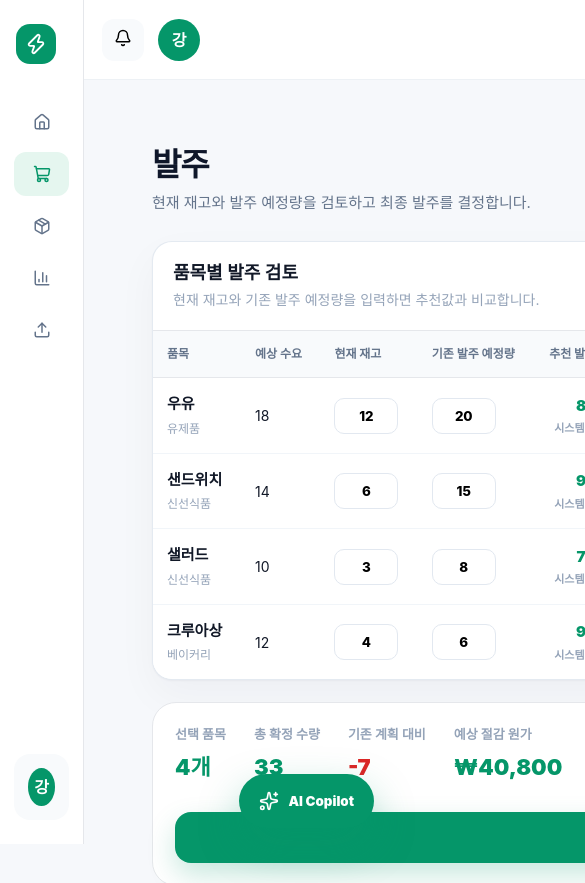
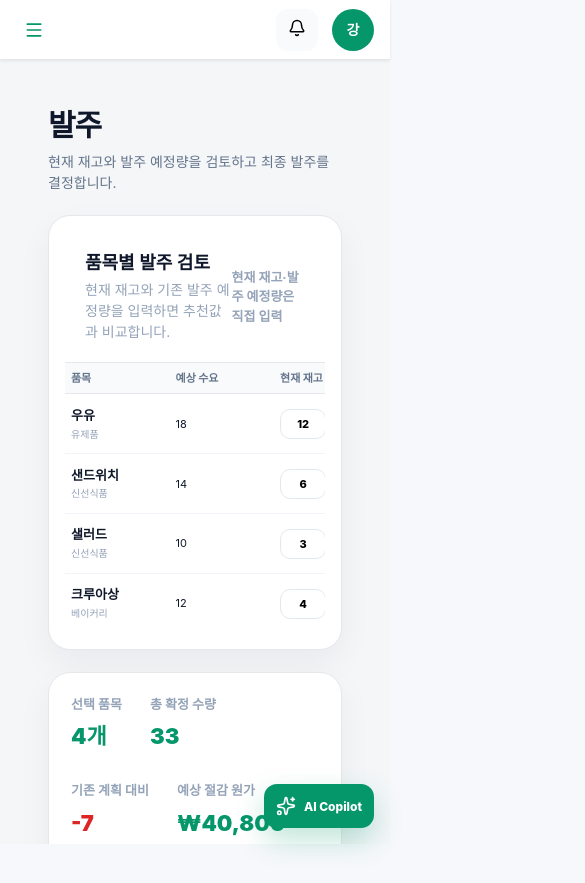
Before and after one commit to INHA-NETZERO/frontend, a React (Vite) app: page /order in a window 390 px wide. Shown: the top 883 px of the page, 585 px wide, since content can reach past the window. After the commit the page ends 844 px from the top, so only its background shows below. Built offline with nearby package versions, Linux system fonts and the light colour scheme; a web font is replaced by a local one.

Commit message:
모든 페이지 상단 헤더 위치 고정 및 레이아웃 정렬

```diff
--- a/src/App.css
+++ b/src/App.css
@@ -815,7 +815,7 @@ select {
 
 .order-table {
   width: 100%;
-  min-width: 1280px;
+  min-width: 1150px;
   border-collapse: collapse;
 }
 
@@ -1477,11 +1477,39 @@ select {
   box-shadow: 0 18px 42px rgba(5, 150, 105, 0.34);
 }
 
+/* ===== AI Copilot 챗봇 ===== */
+
+.copilot-fab {
+  position: fixed;
+  bottom: 28px;
+  right: 28px;
+  height: 50px;
+  padding: 0 18px;
+  z-index: 40;
+  background: #059669;
+  color: white;
+  border: none;
+  border-radius: 13px;
+  font-weight: 800;
+  font-size: 14px;
+  cursor: pointer;
+  display: flex;
+  align-items: center;
+  gap: 8px;
+  box-shadow: 0 12px 28px rgba(5, 150, 105, 0.25);
+  transition: all 0.3s ease;
+}
+
+.copilot-fab:hover {
+  transform: translateY(-2px);
+  box-shadow: 0 16px 36px rgba(5, 150, 105, 0.35);
+}
+
 .copilot-panel {
   position: fixed;
   right: 28px;
-  bottom: 94px;
-  z-index: 60;
+  bottom: 86px;
+  z-index: 50;
   width: 430px;
   max-height: 720px;
   background: white;
@@ -1491,7 +1519,7 @@ select {
   overflow: hidden;
 }
 
-.copilot-header {
+.old-copilot-panel {
   height: 76px;
   padding: 18px 20px;
   border-bottom: 1px solid #e5e7eb;
@@ -2390,7 +2418,7 @@ body {
 
 .sales-upload-hero {
   display: grid;
-  grid-template-columns: 1.2fr 0.8fr;
+  grid-template-columns: 1fr 1fr;
   gap: 18px;
   margin-bottom: 22px;
 }
@@ -2534,22 +2562,498 @@ body {
   box-shadow: 0 18px 40px rgba(15, 23, 42, 0.08);
 }
 
-.waste-panel {
-  background: #ECFDF5;
-  border-color: #BBF7D0;
-}
-
-.carbon-panel {
-  background: #EFF6FF;
-  border-color: #BFDBFE;
-}
-
-.cost-panel {
-  background: #FFF7ED;
-  border-color: #FED7AA;
-}
-
-.range-panel {
-  background: #F0FDFA;
-  border-color: #99F6E4;
-}
+/* ===== 반응형 레이아웃 (scale 제거) ===== */
+
+.app-shell {
+  display: flex;
+  min-height: 100vh;
+  background: #f4f6f8;
+  width: 100%;
+}
+
+/* ===== FINAL DESIGN SYSTEM OVERRIDE ===== */
+
+/* 전체 기준 */
+:root {
+  --bg: #f6f8fb;
+  --card: #ffffff;
+  --text: #0f172a;
+  --muted: #64748b;
+  --subtle: #94a3b8;
+  --border: #e5e7eb;
+  --green: #059669;
+
+  --radius-card: 22px;
+  --radius-inner: 14px;
+  --shadow-card: 0 14px 34px rgba(15, 23, 42, 0.05);
+}
+
+body {
+  background: var(--bg);
+  color: var(--text);
+  font-size: 14px;
+}
+
+/* 사이드바 통일 */
+.sidebar {
+  width: 230px !important;
+  padding: 24px 20px !important;
+}
+
+.main-content {
+  display: flex;
+  flex-direction: column;
+  flex: 1;
+  min-height: 100vh;
+  width: 100%;
+  margin-left: 250px;
+  background: #f4f6f8;
+}
+
+/* 상단 헤더 - 모든 페이지에서 일관됨 */
+.top-header {
+  position: sticky;
+  top: 0;
+  left: 0;
+  right: 0;
+  height: 70px;
+  min-height: 70px;
+  max-height: 70px;
+  padding: 0 28px;
+  display: flex;
+  align-items: center;
+  justify-content: flex-end;
+  gap: 14px;
+  background: #ffffff;
+  border-bottom: 1px solid #e5e7eb;
+  z-index: 30;
+  box-shadow: 0 1px 3px rgba(0, 0, 0, 0.08);
+}
+
+.search-box {
+  width: 320px !important;
+  height: 42px !important;
+  border-radius: 14px !important;
+}
+
+/* 모바일 메뉴 버튼 */
+.mobile-menu-btn {
+  display: none;
+  background: none;
+  border: none;
+  cursor: pointer;
+  padding: 8px;
+  color: #059669;
+  z-index: 35;
+}
+
+@media (max-width: 768px) {
+  .mobile-menu-btn {
+    display: flex;
+    align-items: center;
+    justify-content: center;
+    order: -1;
+    margin-right: auto;
+  }
+}
+
+/* 사이드바 오버레이 */
+.sidebar-overlay {
+  display: none;
+  position: fixed;
+  top: 0;
+  left: 0;
+  right: 0;
+  bottom: 0;
+  background: rgba(0, 0, 0, 0.5);
+  z-index: 35;
+}
+
+@media (max-width: 768px) {
+  .sidebar-overlay {
+    display: block;
+  }
+}
+
+/* 사이드바 닫기 버튼 (모바일) */
+.sidebar-close-btn {
+  display: none;
+  position: absolute;
+  top: 20px;
+  right: 20px;
+  background: none;
+  border: none;
+  cursor: pointer;
+  color: #64748b;
+  z-index: 200;
+}
+
+@media (max-width: 768px) {
+  .sidebar-close-btn {
+    display: flex;
+    align-items: center;
+    justify-content: center;
+  }
+}
+
+/* 페이지 콘텐츠 래퍼 */
+.page-wrapper {
+  flex: 1;
+  width: 100%;
+  max-width: 1600px;
+  margin: 0 auto;
+  padding: 32px;
+  box-sizing: border-box;
+  overflow-y: auto;
+  background: #f4f6f8;
+}
+
+.page {
+  width: 100% !important;
+  max-width: 1500px !important;
+  margin: 0 auto !important;
+}
+
+.page-header {
+  margin-bottom: 22px !important;
+}
+
+.page-header h2 {
+  font-size: 30px !important;
+  line-height: 1.15 !important;
+  letter-spacing: -0.04em;
+}
+
+.page-header p {
+  font-size: 14px !important;
+  color: var(--muted);
+}
+
+/* 카드 통일 */
+.panel,
+.stat-card,
+.home-insight,
+.order-guide,
+.order-summary-card,
+.sales-upload-left,
+.sales-requirement-card,
+.upload-card,
+.required-card,
+.waste-input-panel,
+.carbon-comparison-card,
+.chart-panel {
+  background: var(--card);
+  border: 1px solid var(--border);
+  border-radius: var(--radius-card) !important;
+  box-shadow: var(--shadow-card);
+}
+
+/* 카드 내부 여백 통일 */
+.panel,
+.chart-panel,
+.sales-upload-left,
+.sales-requirement-card,
+.waste-input-panel {
+  padding: 20px !important;
+}
+
+.stat-card {
+  padding: 20px !important;
+  min-height: 118px;
+}
+
+/* KPI 숫자 통일 */
+.stat-card strong {
+  font-size: 24px !important;
+  color: var(--text) !important;
+}
+
+.stat-card p {
+  font-size: 13px !important;
+  color: var(--muted);
+}
+
+/* 버튼 통일 */
+button,
+.confirm-order-btn,
+.primary-green-btn {
+  height: 42px;
+  border-radius: 13px;
+  font-size: 13px !important;
+  font-weight: 800;
+}
+
+.confirm-order-btn,
+.primary-green-btn {
+  padding: 0 18px !important;
+}
+
+/* 입력창 통일 */
+input,
+select {
+  height: 38px;
+  border-radius: 12px;
+  font-size: 13px;
+}
+
+/* 표 통일 */
+table {
+  width: 100%;
+  border-collapse: collapse;
+}
+
+th {
+  color: var(--muted);
+  font-size: 12px !important;
+  font-weight: 800;
+  white-space: nowrap;
+}
+
+td {
+  font-size: 13px !important;
+  white-space: nowrap;
+}
+
+.inventory-table th,
+.inventory-table td,
+.sales-table th,
+.sales-table td,
+.simple-table th,
+.simple-table td {
+  padding: 10px 9px !important;
+}
+
+/* 발주 표만 초압축 */
+.order-table {
+  width: 100%;
+  table-layout: fixed;
+}
+
+.order-table th,
+.order-table td {
+  padding: 8px 6px !important;
+  font-size: 11px !important;
+  line-height: 1.3;
+}
+
+.order-table td strong {
+  font-size: 13px !important;
+}
+
+.order-table td p,
+.reason-cell {
+  font-size: 10px !important;
+  line-height: 1.35;
+  white-space: normal;
+}
+
+.order-table .mini-input {
+  width: 46px !important;
+  height: 30px !important;
+  font-size: 11px !important;
+}
+
+.recommended-order strong {
+  font-size: 16px !important;
+}
+
+.recommended-order span {
+  font-size: 9px !important;
+}
+
+/* 판매 데이터 */
+.sales-upload-hero {
+  grid-template-columns: 1fr 0.9fr !important;
+  gap: 18px !important;
+}
+
+.file-drop.upgraded {
+  height: 150px !important;
+}
+
+/* ===== 반응형 디자인 ===== */
+
+/* 데스크톱 (1200px 이상) */
+@media (min-width: 1200px) {
+  .page-wrapper {
+    padding: 32px;
+  }
+
+  .sidebar {
+    width: 250px;
+    padding: 28px 24px;
+  }
+
+  .main-content {
+    margin-left: 250px;
+  }
+}
+
+/* 태블릿 (768px ~ 1199px) */
+@media (min-width: 768px) and (max-width: 1199px) {
+  .sidebar {
+    width: 200px;
+    padding: 24px 18px;
+  }
+
+  .main-content {
+    margin-left: 200px;
+  }
+
+  .page-wrapper {
+    padding: 24px;
+  }
+
+  .top-header {
+    padding: 0 20px;
+  }
+
+  .search-box {
+    width: 240px !important;
+  }
+
+  .stats-grid {
+    grid-template-columns: repeat(2, 1fr) !important;
+  }
+
+  .content-grid {
+    grid-template-columns: 1fr !important;
+  }
+}
+
+/* 모바일 (767px 이하) */
+@media (max-width: 767px) {
+  .app-shell {
+    flex-direction: column;
+  }
+
+  .sidebar {
+    position: fixed;
+    left: 0;
+    top: 0;
+    width: 250px;
+    height: 100vh;
+    z-index: 100;
+    transform: translateX(-250px);
+    transition: transform 0.3s ease;
+  }
+
+  .sidebar.open {
+    transform: translateX(0);
+  }
+
+  .main-content {
+    margin-left: 0;
+    width: 100%;
+  }
+
+  .page-wrapper {
+    padding: 16px;
+  }
+
+  .top-header {
+    padding: 0 16px;
+    height: 60px;
+  }
+
+  .search-box {
+    width: 180px !important;
+  }
+
+  .stats-grid {
+    grid-template-columns: 1fr !important;
+  }
+
+  .content-grid {
+    grid-template-columns: 1fr !important;
+  }
+
+  .panel {
+    padding: 16px !important;
+  }
+
+  .copilot-fab {
+    height: 44px !important;
+    padding: 0 12px !important;
+    font-size: 12px !important;
+  }
+
+  .copilot-panel {
+    width: 90vw !important;
+    max-width: 400px !important;
+  }
+}
+
+/* ===== FINAL FIX: 공통 상단 바 위치 통일 ===== */
+
+/* 데스크톱 */
+.sidebar {
+  width: 250px !important;
+  z-index: 40;
+}
+
+.main-content {
+  margin-left: 250px !important;
+  width: calc(100% - 250px) !important;
+  padding-top: 70px;
+  box-sizing: border-box;
+}
+
+.top-header {
+  position: fixed !important;
+  top: 0;
+  left: 250px;
+  right: 0;
+  width: auto;
+
+  height: 70px !important;
+  min-height: 70px !important;
+  max-height: 70px !important;
+
+  padding: 0 28px;
+  box-sizing: border-box;
+  background: #ffffff;
+  border-bottom: 1px solid #e5e7eb;
+  z-index: 30;
+}
+
+/* 태블릿 */
+@media (min-width: 768px) and (max-width: 1199px) {
+  .sidebar {
+    width: 200px !important;
+  }
+
+  .main-content {
+    margin-left: 200px !important;
+    width: calc(100% - 200px) !important;
+    padding-top: 70px;
+  }
+
+  .top-header {
+    left: 200px;
+  }
+}
+
+/* 모바일 */
+@media (max-width: 767px) {
+  .sidebar {
+    width: 250px !important;
+  }
+
+  .main-content {
+    margin-left: 0 !important;
+    width: 100% !important;
+    padding-top: 60px;
+  }
+
+  .top-header {
+    left: 0;
+    width: 100%;
+
+    height: 60px !important;
+    min-height: 60px !important;
+    max-height: 60px !important;
+
+    padding: 0 16px;
+  }
+}
--- a/src/components/common/Header.jsx
+++ b/src/components/common/Header.jsx
@@ -1,11 +1,19 @@
-import { Bell, Search } from "lucide-react";
+import { Bell, Search, Menu } from "lucide-react";
 
-function Header() {
+function Header({ onMenuClick }) {
   return (
     <header className="top-header">
+      {/* 모바일에서만 메뉴 버튼 표시 */}
+      <button
+        className="mobile-menu-btn"
+        onClick={onMenuClick}
+        aria-label="Toggle menu"
+      >
+        <Menu size={20} />
+      </button>
 
       <div className="search-box">
-        <Search size={18}/>
+        <Search size={18} />
         <input
           type="text"
           placeholder="품목·이력 검색"
@@ -13,9 +21,8 @@ function Header() {
       </div>
 
       <div className="header-right">
-
-        <button className="icon-btn">
-          <Bell size={18}/>
+        <button className="icon-btn" aria-label="Notifications">
+          <Bell size={18} />
         </button>
 
         <div className="profile-circle">
@@ -26,9 +33,7 @@ function Header() {
           <strong>강남역점</strong>
           <span>점주 · Admin</span>
         </div>
-
       </div>
-
     </header>
   );
 }
```
Also changed, not shown: 1 other file (tests, documents, lock files or other folders).
